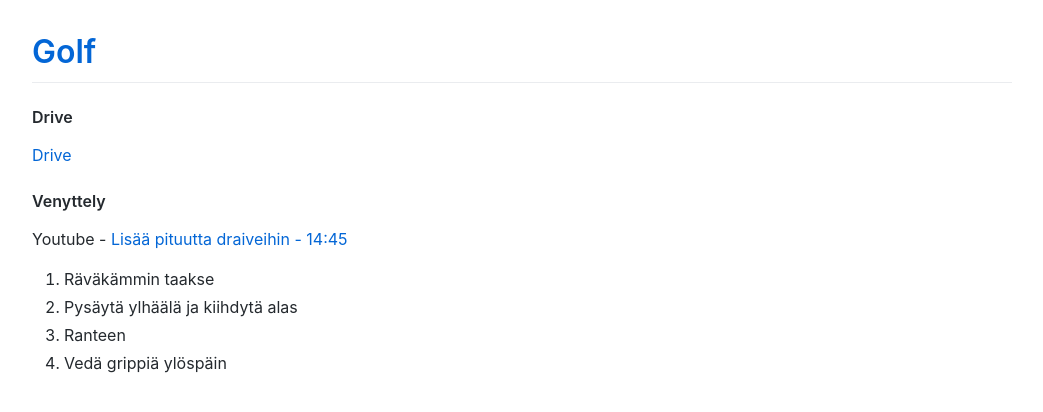
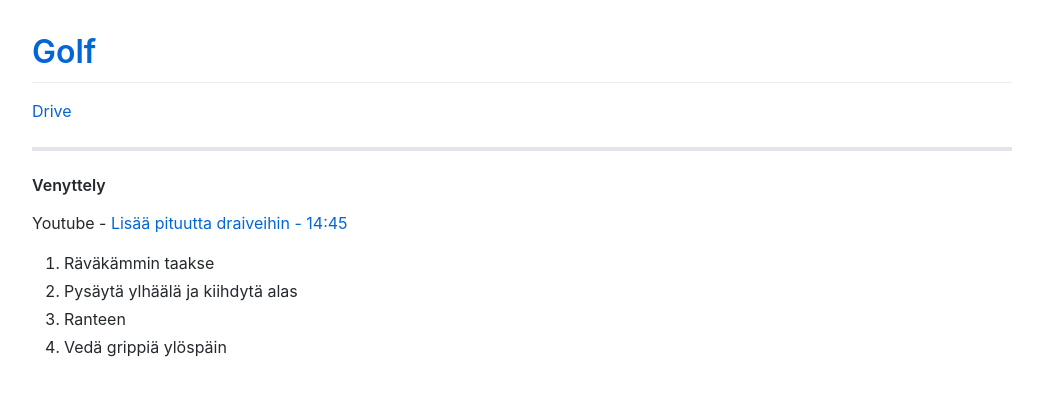
Before and after one commit to haapio/haapio.github.io, a Jekyll site: the page built from index.md, in a window 1280 px wide. Shown: the top 412 px of the page, without its empty margins (118-1161 px from the left). Built offline with Jekyll 4.4.1, drawn with Linux system fonts in a browser that asks for light colours; comment, search, counter and statistics services are not loaded.

Commit message:
Update index.md

```diff
--- a/index.md
+++ b/index.md
@@ -2,9 +2,9 @@
 layout: default
 ---
 
-#### Drive
+[Drive](./drive.html)
 
-[Drive](./drive.html)
+---
 
 #### Venyttely
 Youtube - [Lisää pituutta draiveihin - 14:45](https://www.youtube.com/watch?v=lCz5lVhGB9A)
```
